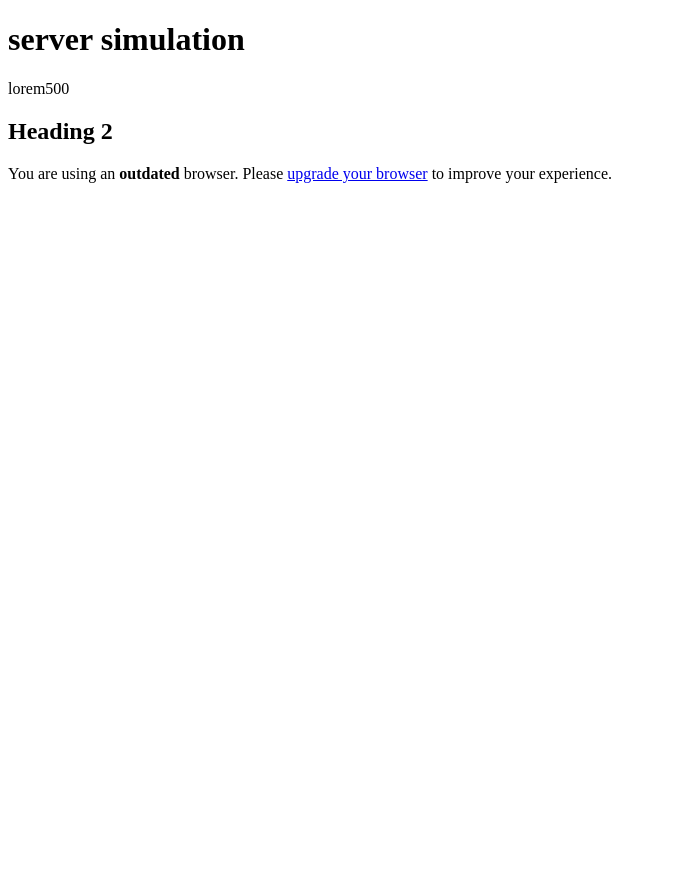
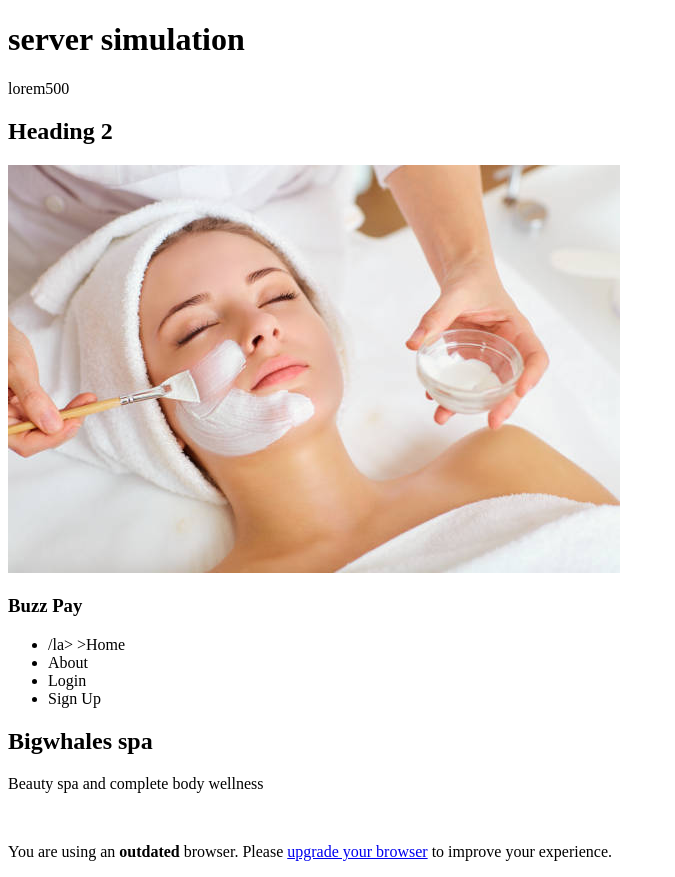
Before and after one commit to ibrahimadewale1009/Biggy, a plain HTML site: page demon/index.html in a window 1280 px wide. Shown: the whole page, without its empty margins (0-675 px from the left). Before the commit the page ends 800 px from the top, so only its background shows below. Drawn offline with Linux system fonts and the light colour scheme.

Commit message:
todays word - sunday

```diff
--- a/demon/index.html
+++ b/demon/index.html
@@ -12,9 +12,45 @@
         <link rel="stylesheet" href="">
     </head>
     <body>
-        <h1 class=""heading">server simulation</h1>
+        <h1 class="heading">server simulation</h1>
         <p>lorem500</p>
         <h2>Heading 2</h2>
+            <nav>
+        </head>
+        <body>
+          <header class="header">
+            <nav class="nav-bar">
+                <div class="log-container">
+                    <img id="logo" src="./assets/image/spaimage.jpg">
+                </img src="alt">
+                <h1 class="title">Buzz Pay</h1>
+                </div>
+                <ul>
+                    <li id="index"><a href="#"></a>/la> >Home</li>
+                    <li>About</li>
+                    <Li>Login</Li>
+                    <Li>Sign Up</Li>
+                </ul>
+
+            </nav>
+                <div class="banner">
+                </div>
+                <h2>Bigwhales spa</h2>
+                <P>Beauty spa and complete body wellness</P>
+
+                    <img class="alt=">
+
+            </nav>
+
+
+          <main>
+            <header></header>
+          </main>
+            <footer></footer>
+            <footer></footer>
+            <footer></footer>
+
+            </nav>
 
 
             <p class="browsehappy">You are using an <strong>outdated</strong> browser. Please <a href="#">upgrade your browser</a> to improve your experience.</p>
--- /dev/null
+++ b/demon/style.css
@@ -0,0 +1,41 @@
+  @import url('https://fonts.googleapis.com/css2?family=Lato:ital,wght@0,400;1,300&display=swap');
+</style>
+
+:root{
+    --primary-color:green;
+    --primary-color:yellow;
+    --primary-color:blue;
+}
+
+*{
+    box-sizing: border-box;
+    margin:opx;
+    padding:opx;
+    font-family: "poppins";
+    font-size: 16px;
+    background-color: blue;
+}
+
+.nav-bar{
+    display:flex;
+    justify-content: space-between;
+}
+
+.logo-container{
+    display:flex;
+    justify-content:flex-start;
+    align-items:center
+}
+
+#log{
+    width: 70px;
+    height: 70px;
+    margin-right: 20px;
+}
+
+.nav-bar>ul{
+    display: flex;
+    justify-content: space-between;
+    margin:opx 40px;
+    align-items: centre;
+}
```
Also changed, not shown: demon/assets/image/spaimage.jpg (added), demon/assets/image/spaimage2.jpg (added), demon/assets/image/spaimage3.jpg (added).
